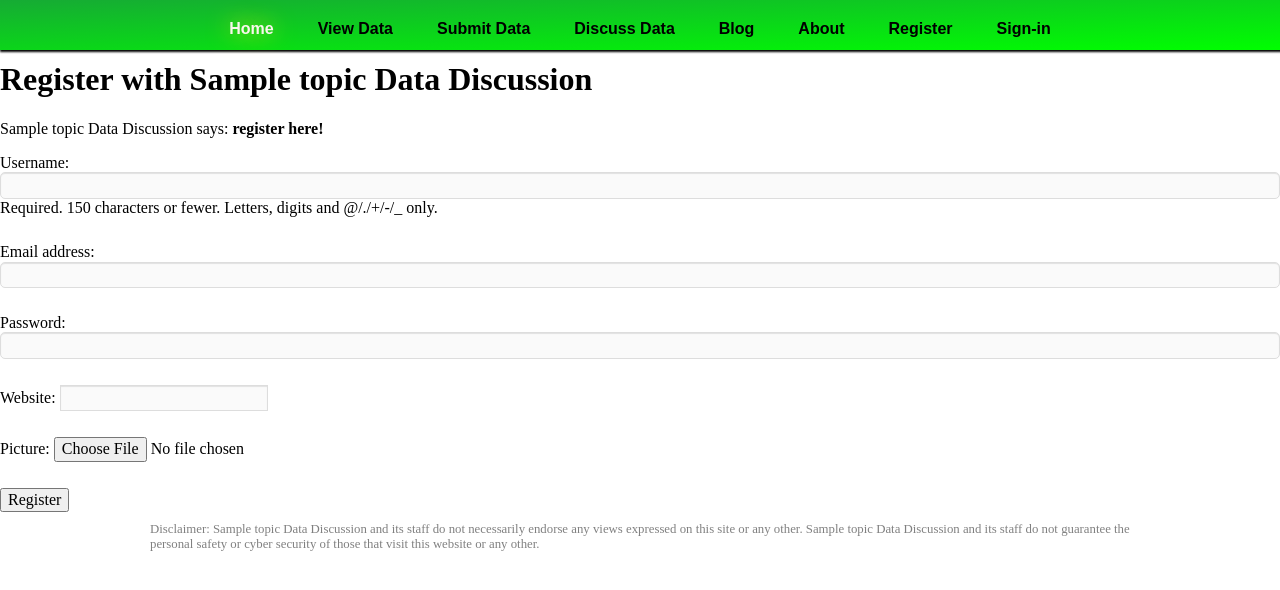
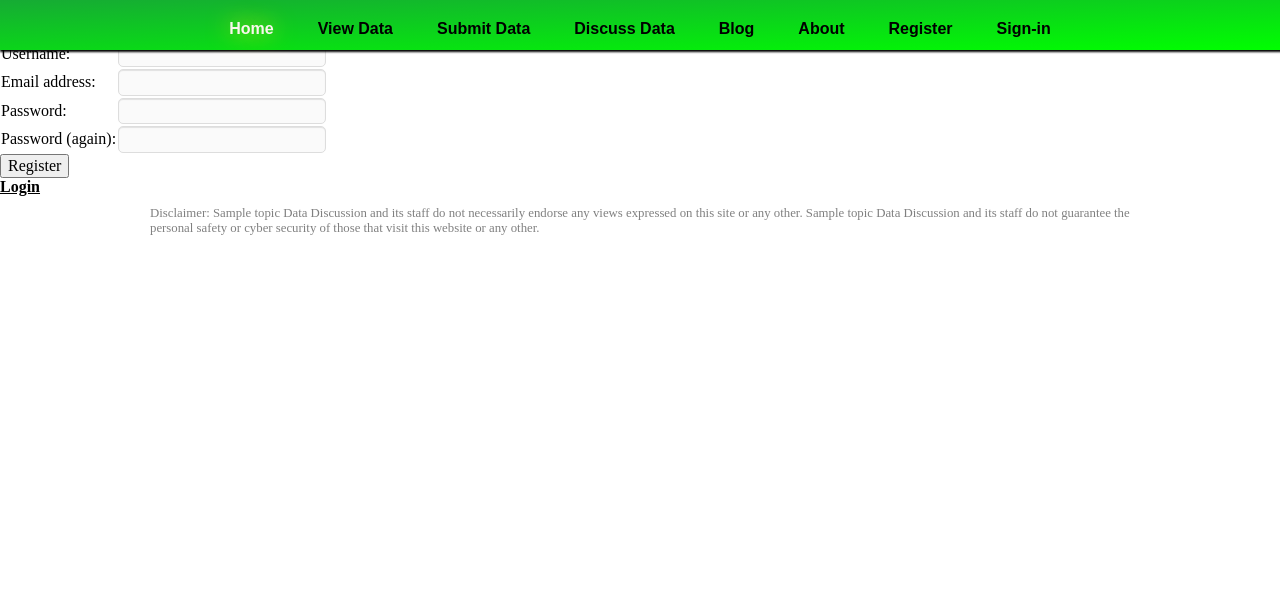
Before and after one commit to DanielJDufour/datadiscussion, a Django app: template datadiscussion/dataportal/templates/dataportal/register.html in a window 1280 px wide. Shown: the top 590 px of the page. Run offline with Django 3.2, Linux system fonts and the light colour scheme; tables that the repository leaves empty hold one stand-in row (values such as "Sample post"); the template is opened without the code that fills it: values that come from a table or form of the project are taken from there, most other values are stand-ins (such as "Sample title", 1, 10 or a date in 2020); some libraries are stand-ins or nearby versions.

Commit message:
Update register.html

```diff
--- a/datadiscussion/dataportal/templates/dataportal/register.html
+++ b/datadiscussion/dataportal/templates/dataportal/register.html
@@ -1,26 +1,12 @@
-{% extends "dataportal/base.html" %}
+{% extends "base.html" %}
+{% block title %}User Registration{% endblock %}
+{% block head %}User Registration{% endblock %}
 {% block content %}
-        <h1>Register with {{ topic }} Data Discussion</h1>
-        {% if registered %}
-        {{ topic }} Data Discussion says: <strong>thank you for registering!</strong>
-        <a href="/dataportal/">Return to the homepage.</a><br />
-        {% else %}
-        {{ topic }} Data Discussion says: <strong>register here!</strong><br />
-
-        <form id="user_form" method="post" action="/dataportal/register/"
-                enctype="multipart/form-data">
-
-            {% csrf_token %}
-
-            <!-- Display each form. The as_p method wraps each element in a paragraph
-                 (<p>) element. This ensures each element appears on a new line,
-                 making everything look neater. -->
-            {{ user_form.as_p }}
-            {{ profile_form.as_p }}
-
-            <!-- Provide a button to click to submit the form. -->
-            <input type="submit" name="submit" value="Register" />
-        </form>
-        {% endif %}
-
+    <form method="post" action=".">{% csrf_token %}
+        <table border="0">
+            {{ form.as_table }}
+        </table>
+        <input type="submit" value="Register" />
+    </form>
+    <a href="/">Login</a>
 {% endblock %}
```
